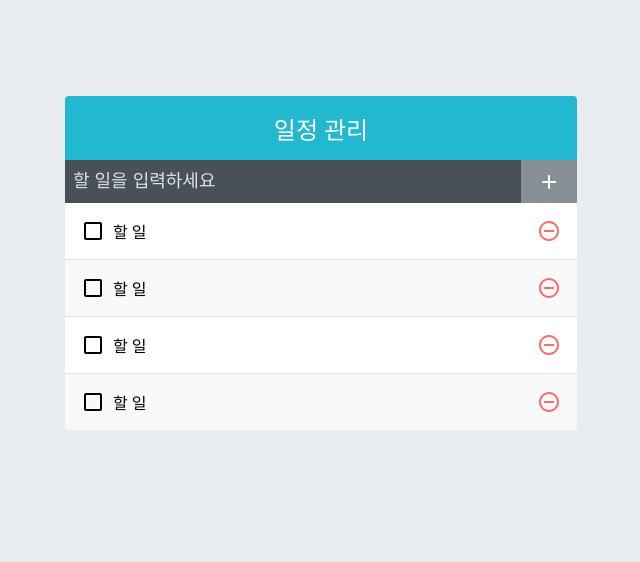
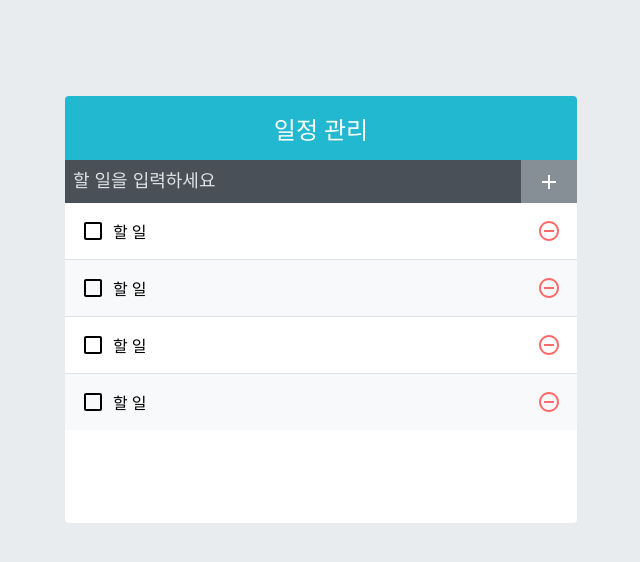
Before and after one commit to Opdata/React_Todo, a React (Create React App) app: page / in a window 1280 px wide. Shown: the top 562 px of the page, without its empty margins (319-959 px from the left). Built offline with nearby package versions, Linux system fonts and the light colour scheme.

Commit message:
[style] TodoList 컴포넌트 styled-component 스타일링

```diff
--- a/src/components/TodoList.js
+++ b/src/components/TodoList.js
@@ -4,7 +4,11 @@ import React from 'react';
 import styled from 'styled-components';
 import TodoListitem from './TodoListitem';
 
-const Todolistdiv = styled.div``;
+const Todolistdiv = styled.div`
+  min-height: 320px;
+  max-height: 513px;
+  overflow-y: auto;
+`;
 
 const TodoList = () => {
   return (
```
